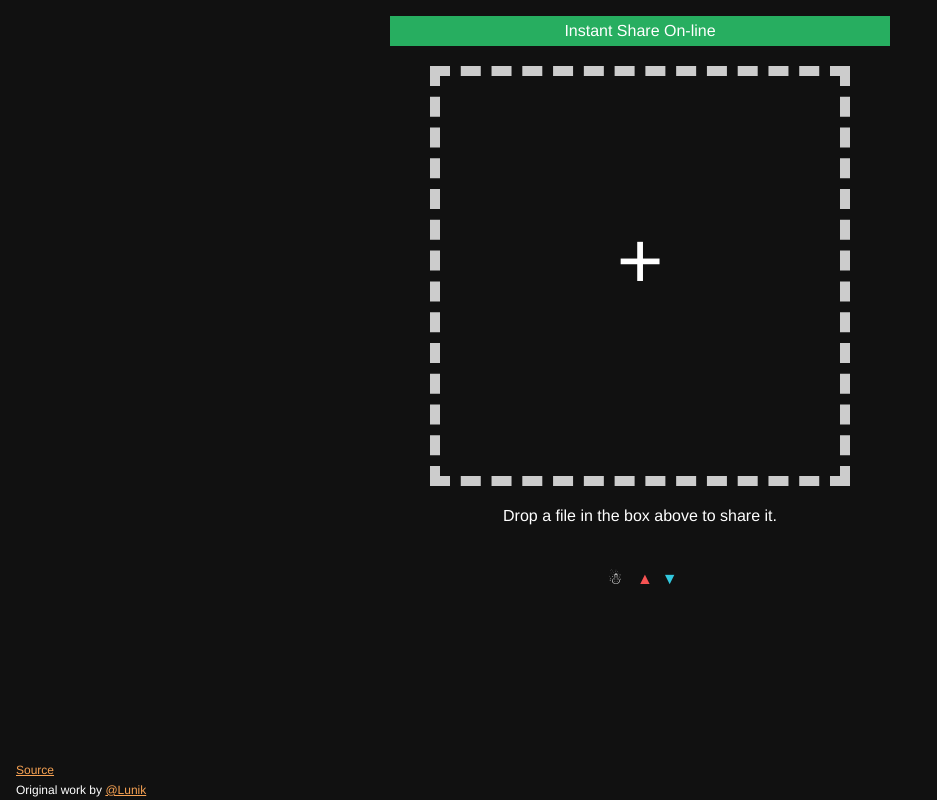
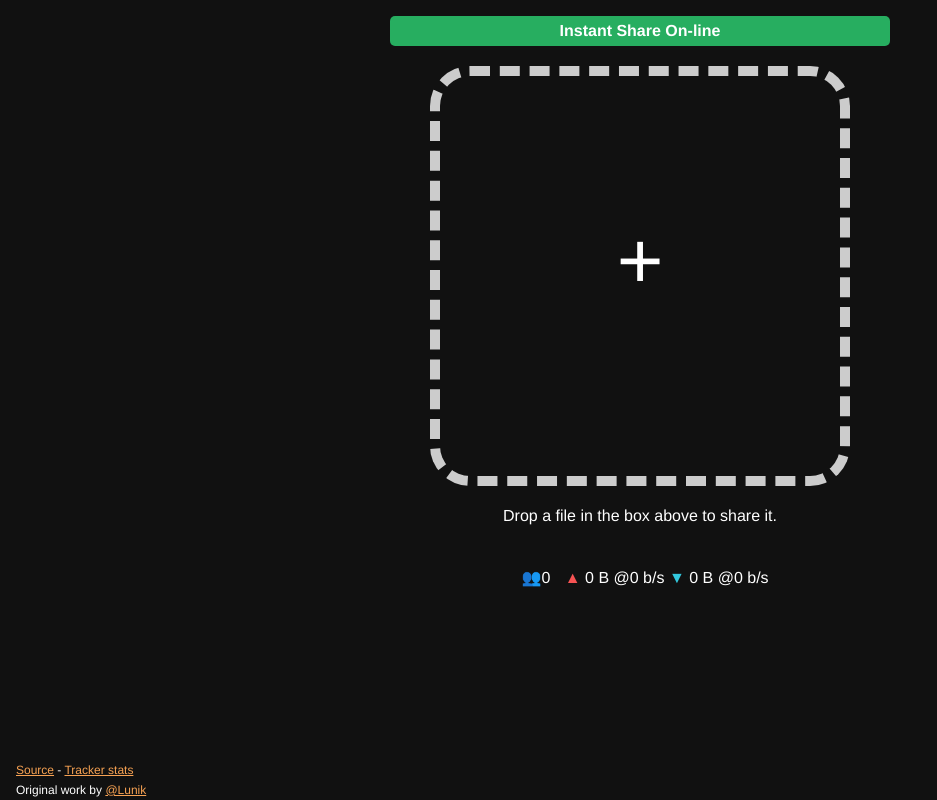
Before and after one commit to Lunik/Instant-Share, a website: page index.html in a window 1280 px wide. Shown: the whole page, without its empty margins (0-937 px from the left). Drawn offline with Linux system fonts and the light colour scheme.

Commit message:
Layout Stats Link to home on status bar

```diff
--- a/index.html
+++ b/index.html
@@ -11,18 +11,20 @@
 
 <body>
     <div class="wrapper">
-        <p class="status" id="success">Instant share available</p>
+		<a href="/">
+        	<p class="status" id="success">Instant share</p>
+		</a>
         <div class="holder">
             <div class="upload">
                 <p class="button">+</p>
-                <p class="filename"></p>
+                <p class="filename" style="display:none"></p>
                 <input type="file" class="upload-but">
             </div>
         </div>
         <p>Drop a file in the box above to share it.</p>
         <a class="download-url"></a>
         <div class="torrent-infos">
-          <div class="peer"><span>&#9731;</span><p></p></div>
+          <div class="peer"><span>&#128101;</span><p></p></div>
           <div class="uploaded-data"><span>&#9650;</span> <p></p></div>
           <div class="downloaded-data"><span>&#9660;</span> <p></p></div>
         </div>
@@ -32,7 +34,7 @@
         </div>
     </div>
     <div class="footer">
-      <p><a target="_blank" href="https://github.com/steefmin/instant">Source</a></p>
+      <p><a target="_blank" href="https://github.com/steefmin/instant">Source</a> - <a href="http://instant.steefmin.xyz:8000/stats">Tracker stats</a></p>
       <p>Original work by <a target="_blank" href="https://github.com/Lunik/Instant-Share">@Lunik</a></p>
     </div>
     <script type="text/javascript" src="src/js/jquery/jquery.min.js"></script>
--- a/src/css/style.css
+++ b/src/css/style.css
@@ -6,12 +6,6 @@ body {
     color: #fff;
 }
 
-a {
-    color: #F7A253;
-}
-a:hover, a:focus, a:active {
-    color: #F75353;
-}
 
 /***********/
 
@@ -24,9 +18,6 @@ a:hover, a:focus, a:active {
 .wrapper {
     width: 500px;
     margin: 0 auto;
-    -moz-border-radius: 10px;
-    -webkit-border-radius: 10px;
-    border-radius: 10px;
     text-align: center;
 }
 
@@ -37,10 +28,14 @@ a:hover, a:focus, a:active {
 
 
 /***********/
-
+a{text-decoration:none;}
 .status {
+	font-weight:bold;
     padding: 5px;
     background: #ccc;
+	color: white;
+	text-decoration:none;
+	border-radius:5px;
 }
 .status#fail, .status#offline {
     background: #F75353;
@@ -63,6 +58,9 @@ a:hover, a:focus, a:active {
     height: 400px;
     margin: 20px auto;
     overflow: hidden;
+    -moz-border-radius: 40px;
+    -webkit-border-radius: 40px;
+    border-radius: 40px;
 }
 .holder#hover {
     border: 10px dashed red;
@@ -136,3 +134,11 @@ input[name=url] {
 .footer p{
   margin: 0px;
 }
+.footer a {
+	text-decoration:underline;
+    color: #F7A253;
+}
+.footer a:hover, a:focus, a:active {
+	text-decoration:underline;
+    color: #F75353;
+}
--- a/src/js/app.js
+++ b/src/js/app.js
@@ -5,8 +5,9 @@ $(window).bind(	'hashchange', function () {
 
 // Get Hash on loading page
 $(document).ready(function () {
-  initHolder();
-  getHash();
+	initHolder();
+	initInfo();
+	getHash();
 });
 
 // Get the hash and start torrent if there is an hash
@@ -70,6 +71,7 @@ function initHolder () {
 
   $uploadBut.on('change', function () {
     $fileName.text(this.files[0].name);
+	$fileName.show();
     seed(this.files[0]);
   });
 }
@@ -77,6 +79,7 @@ function initHolder () {
 function seed (file) {
   console.log(file);
   var client = new WebTorrent();
+	//TODO: create checkboxes for DHT / Tracker / Clearnet Trackers
   client.seed(file, {announce:['ws://h.steefmin.xyz:8000']}, onTorrentSeed);
 }
 
@@ -97,10 +100,12 @@ function initTorrent (torrent) {
 
   torrent.on('download', function (chunkSize) {
     updateData(torrent.uploaded, torrent.downloaded, torrent.uploadSpeed, torrent.downloadSpeed);
+	updatePeer(torrent.numPeers);
   });
 
   torrent.on('upload', function (data) {
     updateData(torrent.uploaded, torrent.downloaded, torrent.uploadSpeed, torrent.downloadSpeed);
+	updatePeer(torrent.numPeers);
   });
 }
 
@@ -110,6 +115,7 @@ function download (hash) {
   var client = new WebTorrent();
   client.add({
     infoHash: hash,
+	//TODO: create checkboxes for DHT / Tracker / Clearnet Trackers
     announce: ['ws://h.steefmin.xyz:8000']
   }, onTorrentDownload);
 }
@@ -118,7 +124,6 @@ function download (hash) {
 function onTorrentDownload (torrent) {
   console.log('Downloading ' + torrent.name);
   initTorrent(torrent);
-  updatePeer(torrent.numPeers);
   appendHolder(torrent);
 }
 
@@ -131,12 +136,12 @@ function cleanBody () {
 function onTorrentSeed (torrent) {
   console.log('Seeding ' + torrent.name);
   console.log('Hash: ' + torrent.infoHash);
+  updatePeer(torrent.numPeers);
   initTorrent(torrent);
-  updatePeer(torrent.numPeers);
   appendHolder(torrent);
   prompt('Share this link:', document.location.hostname + '/#' + torrent.infoHash);
   $(window).bind('beforeunload', function () {
-    return "You are still sharing a file. Are you realy sure you want to quit. You won't be this file anymore.";
+    return "You are still sharing a file. Are you realy sure you want to quit. You won't be seeding this file anymore.";
   });
 }
 
@@ -169,6 +174,11 @@ function appendHolder (torrent) {
     });
   });
 }
+// initialize values for torrent info
+function initInfo() {
+	updateData(0,0,0,0);
+	updatePeer(0);
+}
 
 // bytes to formated data
 function formatData (bytes) {
```
